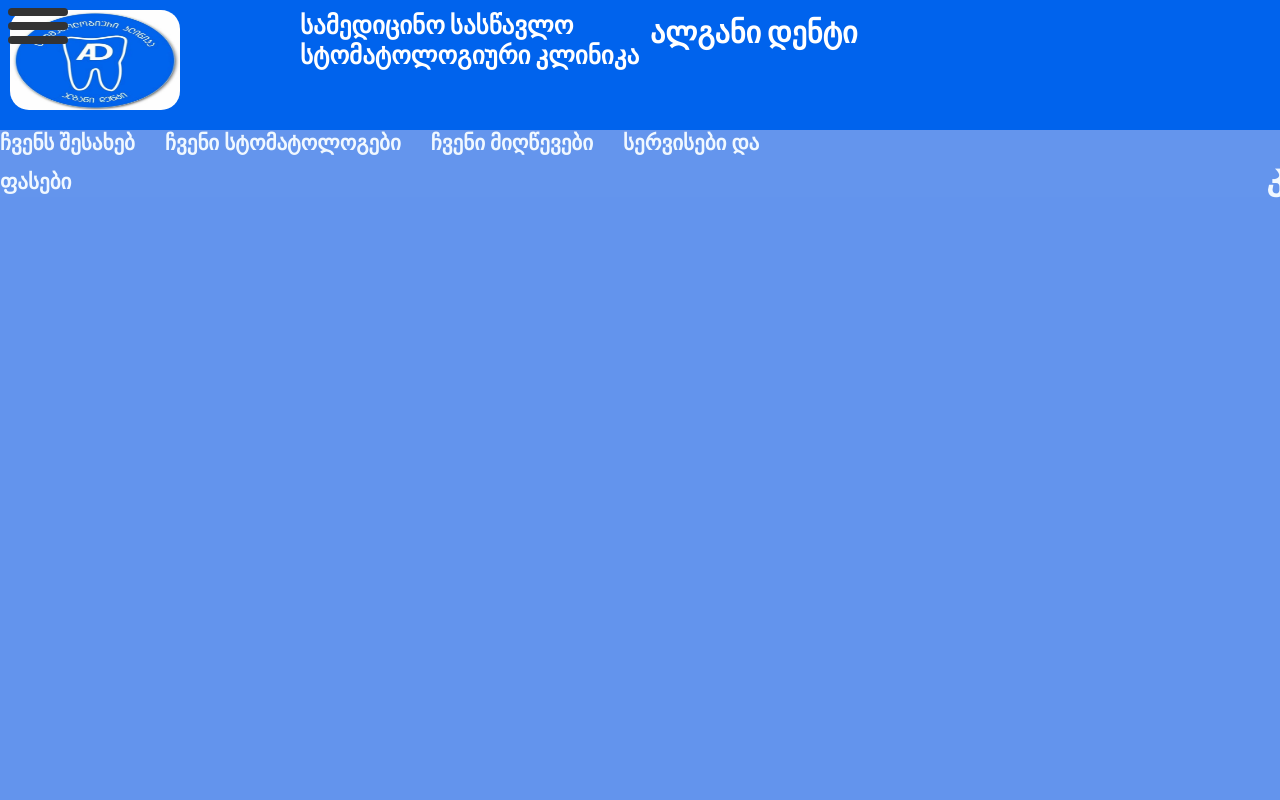
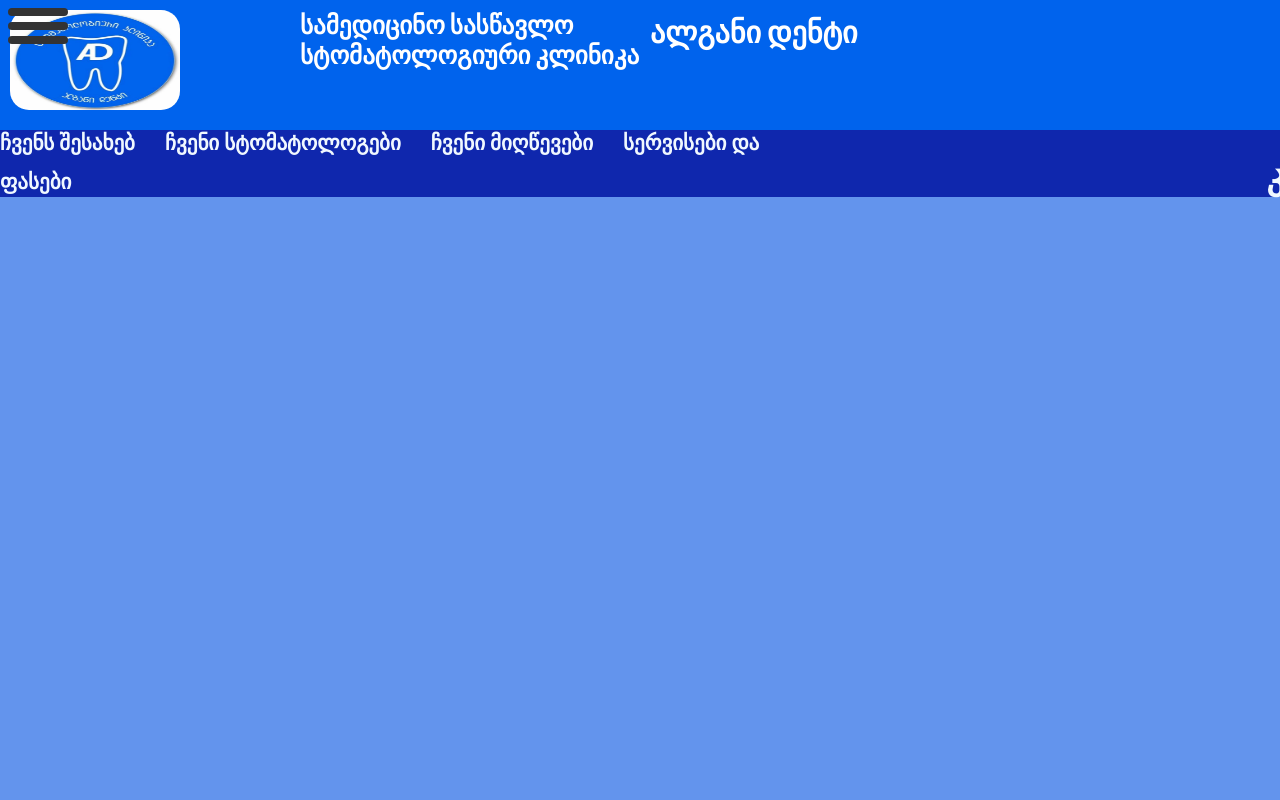
Before and after one commit to SabaMinadze/algani-dent, a Next.js app: page / in a window 1280 px wide. Shown: the top 800 px of the page. Built offline with nearby package versions, Linux system fonts and the light colour scheme.

Commit message:
Update Subnav.module.css

```diff
--- a/app/components/Subnav/Subnav.module.css
+++ b/app/components/Subnav/Subnav.module.css
@@ -9,8 +9,9 @@
 
 
     .contentcontainer{
-        background-color: cornflowerblue;
+        background-color: rgb(15, 39, 173);
         color: aliceblue;
+        /* background-color: cornflowerblue; */
 
     }
 
@@ -39,6 +40,7 @@
 @media (min-width: 220px) and (max-width: 950px){
     .contentcontainer{
         color: rgb(15, 39, 173);
+        /* background-color: cornflowerblue; */
 
     }
 
```
